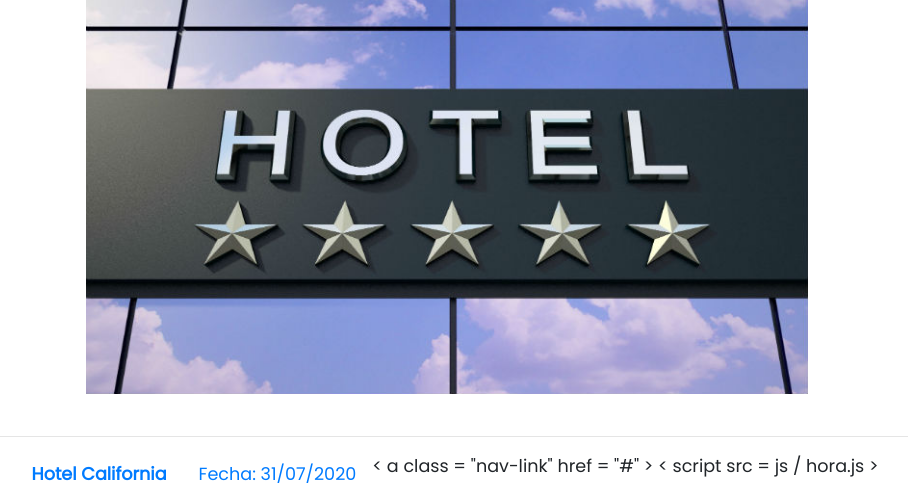
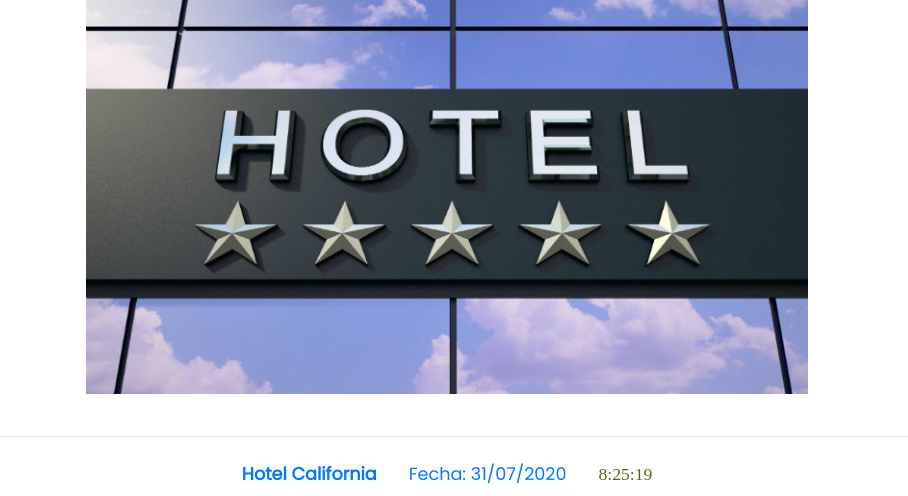
Before and after one commit to CarlosGaubertQ/Hoteleria-metodologia-2020, a PHP site: page / in a window 1280 px wide. Shown: the part 405-901 px from the top of the page, without its empty margins (193-1101 px from the left). Run offline with PHP 8.4, Linux system fonts and the light colour scheme.

Commit message:
pequeños arreglos
ojo con los datos de bd.php

```diff
--- a/Pasajero/nuevopasajero.php
+++ b/Pasajero/nuevopasajero.php
@@ -79,7 +79,7 @@
     <div class="row">
       <div class="col-12 col-md-4">
         <h4><b>DNI:</b></h4>
-        <input type="text" name="dni" value="">
+        <input type="number" name="dni" value="">
       </div>
       <div class="col-12 col-md-4">
         <h4><b>Nombre:</b></h4>
--- a/index.php
+++ b/index.php
@@ -58,20 +58,16 @@
   </main>
 
   <footer class="footer">
-    <hr>
-    <ul class="nav justify-content-center">
-      <li class="nav-item"><a class="nav-link" href="#"><b>Hotel California</b></a></li>
-      <li class="nav-item"><a class="nav-link" href="#">
+  <hr>
+  <ul class="nav justify-content-center">
+    <li class="nav-item"><a class="nav-link" href="#"><b>Hotel California</b></a></li>
+    <li class="nav-item"><a class="nav-link" href="#">
           <div style="float:left;">
-            <script src=js/fecha.js> </script> </div> </a> </li> <li class="nav-item">
-              < a class = "nav-link"
-              href = "#" >
-                <
-                script src = js / hora.js >
-            </script>
-            <div id="reloj" style="font-family: 'DS-Digital';background-color: white;font-size:1em;color: rgb(74, 112, 15);"></div>
-        </a></li>
-  </footer>
+          <script src=./js/fecha.js></script></div></a></li>
+    <li class="nav-item"><a class="nav-link" href="#">
+      <script src=./js/hora.js>  </script>
+      <div id="reloj" style="font-family: 'DS-Digital';background-color: white;font-size:1em;color: rgb(74, 112, 15);"></div></a></li>
+</footer>
   <div>
 
   </div>
```
